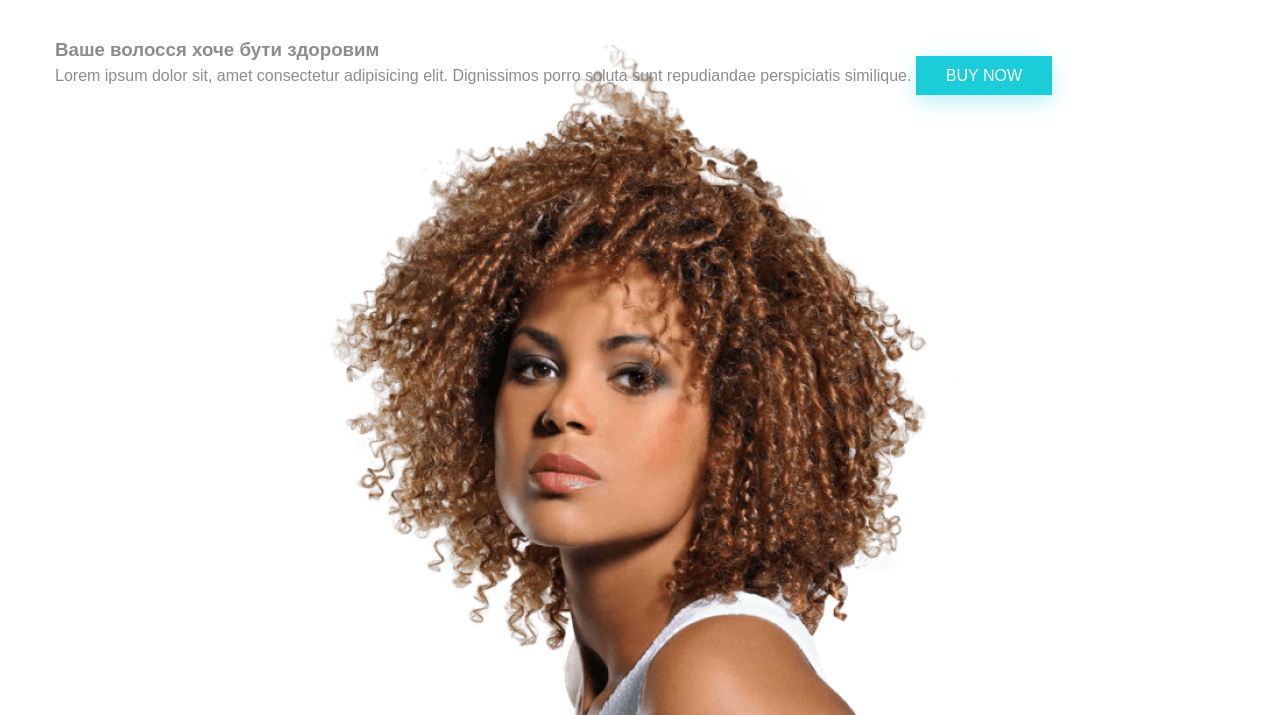
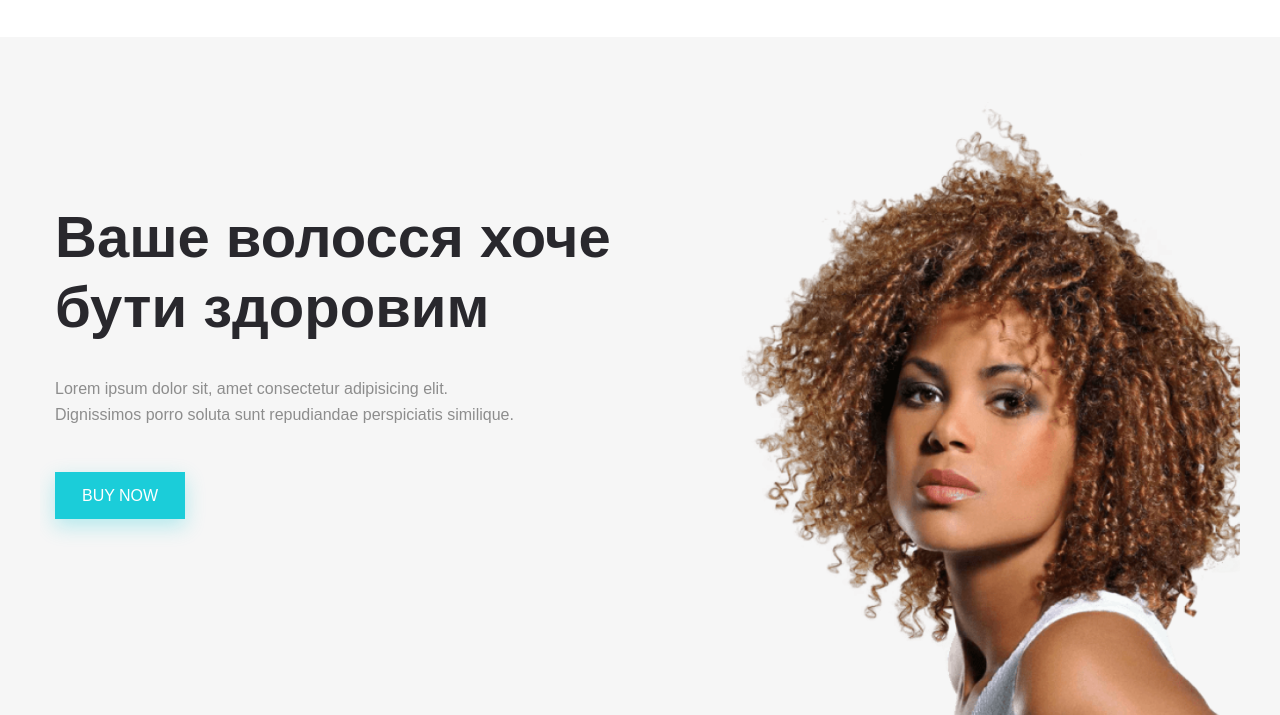
Before and after one commit to kosslanoss/colorful, a website: page app/index.html in a window 1280 px wide. Shown: the part 82-797 px from the top of the page. Drawn offline with nearby package versions, Linux system fonts and the light colour scheme; files that its build step writes are made by us from their sources.

Commit message:
fixed btn start slider

```diff
--- a/app/index.html
+++ b/app/index.html
@@ -87,7 +87,7 @@
     Colorful - все для здоров'я Вашого волосся!
   </h1>
   <section class="top-slider">
-    <div class="container">
+    <div class="container top-slider__container">
       <div class="top-slider__wrapper">
         <div class="top-slider__item">
           <div class="top-slider__content">
@@ -163,7 +163,7 @@
         </div>
       </div>
       <div class="footer-top__item footer-top__nav">
-        <h6 class="footer-top__title">
+        <h6 class="footer-top__title title">
           Useful Links
         </h6>
         <ul class="footer-top__list">
@@ -195,7 +195,7 @@ Help & Support
         </ul>
       </div>
       <div class="footer-top__item footer-top__nav">
-        <h6 class="footer-top__title">
+        <h6 class="footer-top__title title">
           My Account
         </h6>
         <ul class="footer-top__list">
@@ -227,7 +227,7 @@ Check Out
         </ul>
       </div>
       <div class="footer-top__item footer-top__item-form">
-        <h6 class="footer-top__title">
+        <h6 class="footer-top__title title">
           Subscribe Our Newsletter
         </h6>
         <p class="footer-top__text">
@@ -236,7 +236,7 @@ Check Out
         </p>
         <form class="footer-top__form" action="">
           <input class="footer-top__form-input" type="email" placeholder="Your email address" required>
-          <button class="footer-top__form-btn button">Subscribe</button>
+          <button class="footer-top__form-btn">Subscribe</button>
         </form>
       </div>
     </div>
--- a/app/scss/_global.scss
+++ b/app/scss/_global.scss
@@ -37,26 +37,8 @@ body {
 }
 
 .title {
-
+  color: $title;
+  font-size: 22px;
+  line-height: 1.6;
+  @extend %roboto-400;
 }
-
-.button {
-  text-transform: uppercase;
-  color: $white;
-  background-color: $accent;
-  border: none;
-  padding: 11px 30px;
-  box-shadow: 0px 7px 20px 0px rgba(27, 205, 217, 0.3);
-  outline: transparent;
-  transition: background-color 0.3s, color 0.3s, box-shadow 0.3s;
-
-  &:hover {
-    background-color: $accent-hover;
-  }
-  &:active {
-    background-color: $firm;
-  }
-  &:focus {
-    color: rgba(255, 255, 255, .3);
-  }
-}
--- a/app/scss/_vars.scss
+++ b/app/scss/_vars.scss
@@ -3,10 +3,10 @@ $default: #8d8d8d;
 $title: #29282d;
 $accent-hover: #15bdc9;
 $firm: #D293C1;
+$bg: #f6f6f6;
 
 $white: #ffffff;
 
-$grey-lighter: #f6f6f6;
 $grey-light: #ececec;
 
 %quicksand-500 {
@@ -28,3 +28,24 @@ $grey-light: #ececec;
   font-family: 'Roboto-Bold', sans-serif;
   font-weight: 700;
 }
+
+%btn {
+  text-transform: uppercase;
+  color: $white;
+  background-color: $accent;
+  border: none;
+  padding: 11px 30px;
+  box-shadow: 0px 7px 20px 0px rgba(27, 205, 217, 0.3);
+  outline: transparent;
+  transition: background-color 0.3s, color 0.3s, box-shadow 0.3s;
+
+  &:hover {
+    background-color: $accent-hover;
+  }
+  &:active {
+    background-color: $firm;
+  }
+  &:focus {
+    color: rgba(255, 255, 255, .3);
+  }
+}
--- a/app/scss/style.scss
+++ b/app/scss/style.scss
@@ -70,19 +70,8 @@
   }
 }
 
-.top-slider {
-
-  &__content {
-    height: calc(100vh - 119px);
-    background-image: url(../images/banner1.png);
-    background-position: 50% 0%;
-    background-repeat: no-repeat;
-  }
-
-}
-
 .footer {
-  background-color: $grey-lighter;
+  background-color: $bg;
 }
 
 .footer-top {
@@ -158,10 +147,6 @@
 
   &__title {
     margin-bottom: 28px;
-    color: $title;
-    font-size: 22px;
-    line-height: 1.6;
-    @extend %roboto-400;
   }
 
   &__text {
@@ -180,6 +165,10 @@
       color: $default;
     }
   }
+
+  &__form-btn {
+      @extend %btn;
+    }
 }
 
 .footer-copy {
@@ -188,5 +177,47 @@
   font-size: 12px;
 }
 
+.top-slider {
+  background-color: $bg;
+  padding-top: 65px;
+
+  &__container {
+    max-width: 1230px;
+  }
+
+  &__content {
+    height: calc(100vh - 184px);
+    background-image: url(../images/banner1.png);
+    background-position: 108% 0%;
+    background-repeat: no-repeat;
+    background-size: contain;
+    padding-left: 15px;
+    padding-top: 100px;
+  }
+
+  &__title {
+    max-width: 670px;
+    width: 100%;
+    margin-bottom: 35px;
+    font-size: 58px;
+    line-height: 1.2;
+    color: $title;
+    @extend %roboto-700;
+  }
+
+  &__text {
+    max-width: 470px;
+    width: 100%;
+    margin-bottom: 55px;
+    display: block;
+  }
+
+  &__link {
+    @extend %btn;
+    padding: 15px 27px;
+  }
+
+}
+
 
 @import 'media';
```
